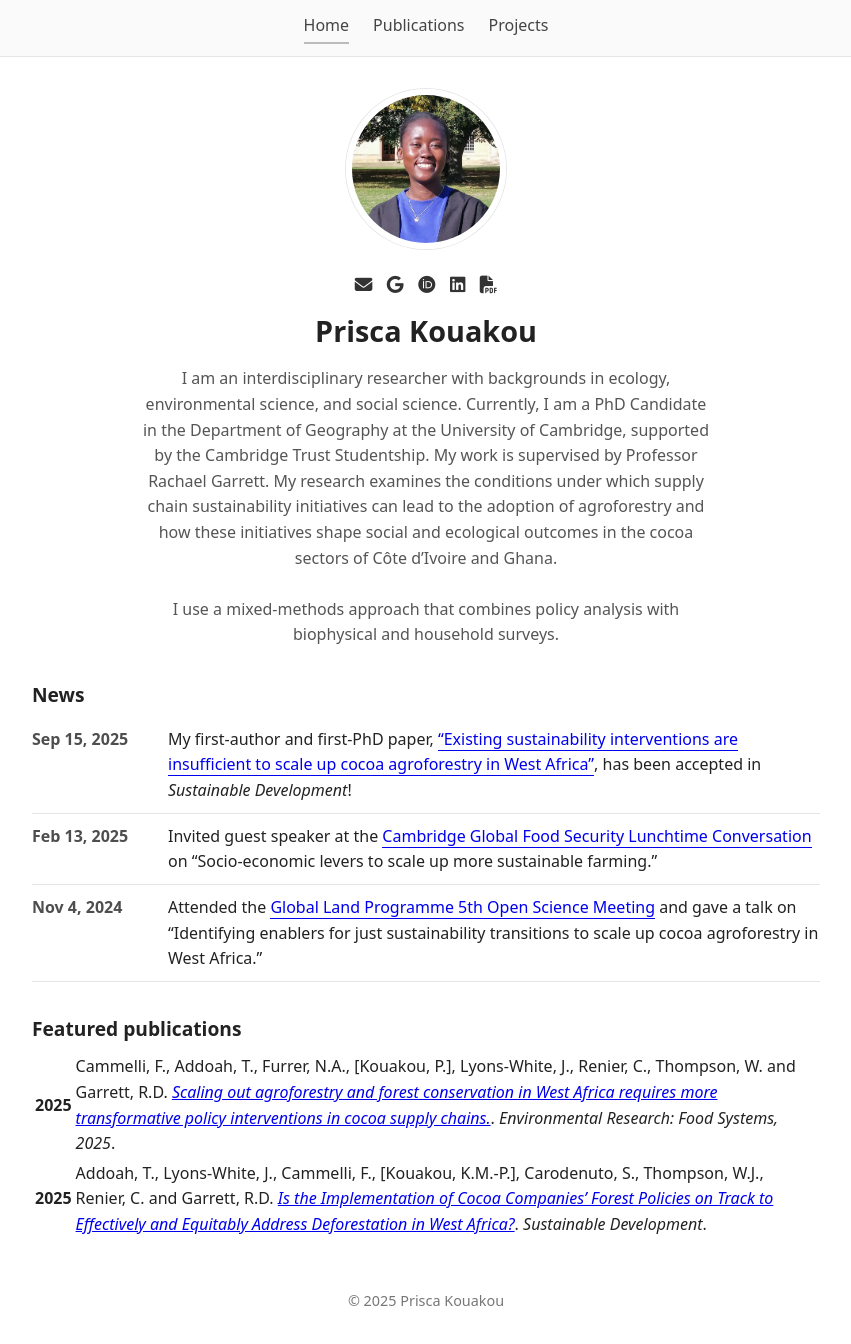
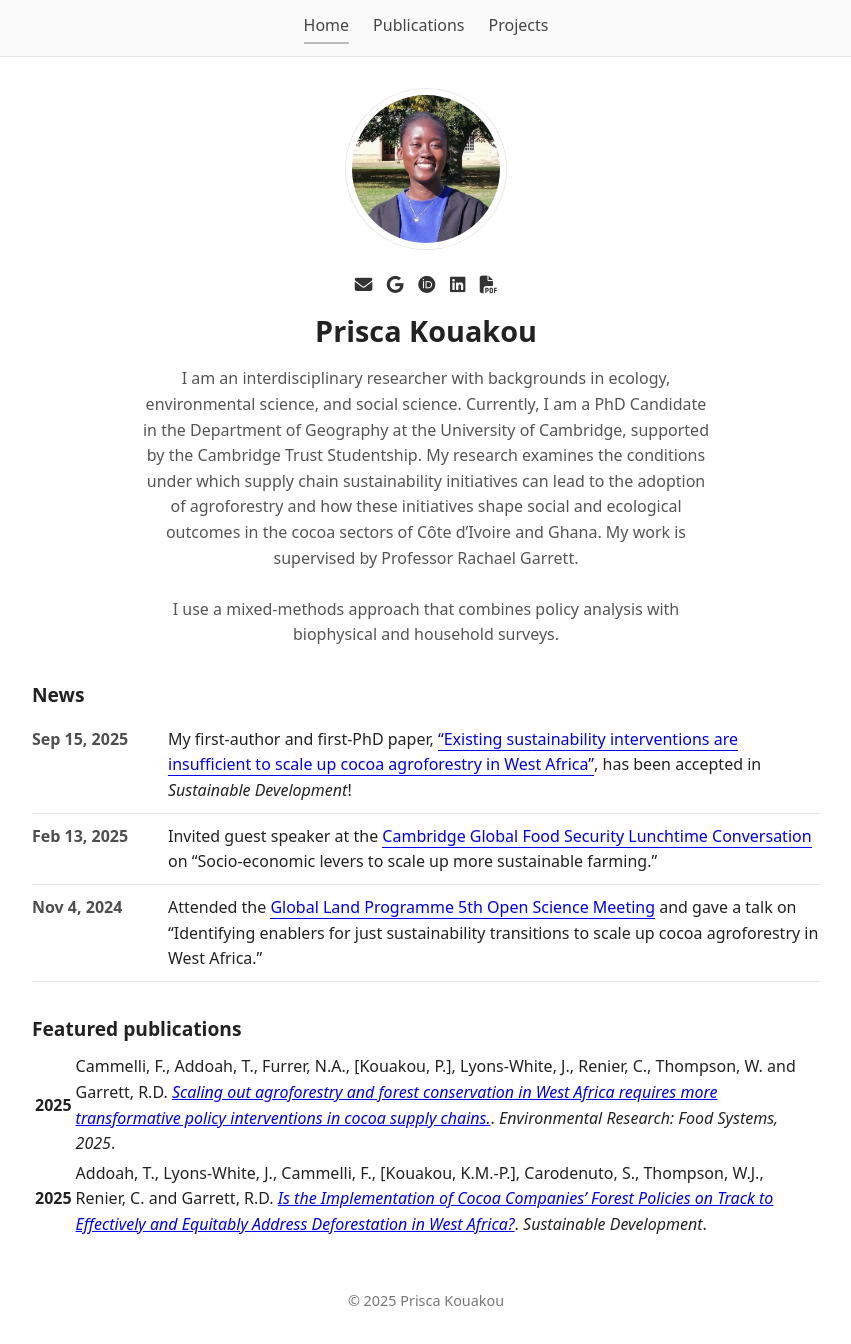
Before and after one commit to priscakmkouakou/priscakmkouakou.github.io, a Jekyll site: the page built from index.md, in a window 1280 px wide. Shown: the whole page, without its empty margins (214-1065 px from the left). Built offline with Jekyll 4.4.1, drawn with Linux system fonts in a browser that asks for light colours.

```diff
--- a/index.md
+++ b/index.md
@@ -16,9 +16,9 @@ layout: default
   <p class="lead">
   I am an interdisciplinary researcher with backgrounds in ecology, environmental science, and social science.
   Currently, I am a PhD Candidate in the Department of Geography at the University of Cambridge, supported by the
-  Cambridge Trust Studentship. My work is supervised by Professor Rachael Garrett. My research examines the conditions
-  under which supply chain sustainability initiatives can lead to the adoption of agroforestry and how these initiatives
-  shape social and ecological outcomes in the cocoa sectors of Côte d’Ivoire and Ghana. <br><br>
+  Cambridge Trust Studentship. My research examines the conditions under which supply chain sustainability initiatives
+  can lead to the adoption of agroforestry and how these initiatives shape social and ecological outcomes in the cocoa
+  sectors of Côte d’Ivoire and Ghana. My work is supervised by Professor Rachael Garrett. <br><br>
   I use a mixed-methods approach that combines policy analysis with biophysical and household surveys.
 </p>
 </div>
```
